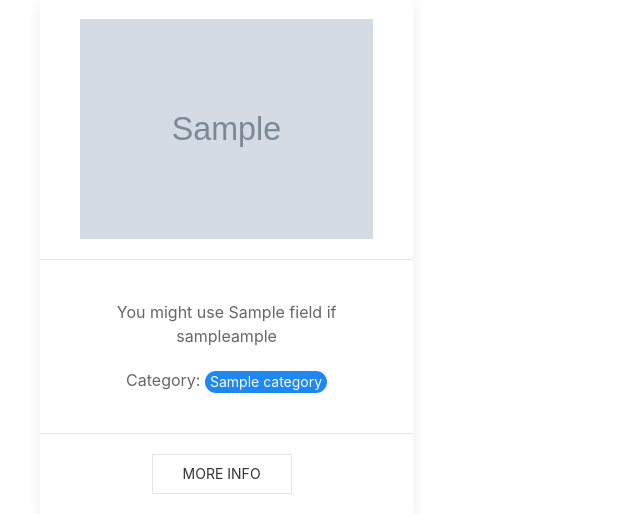
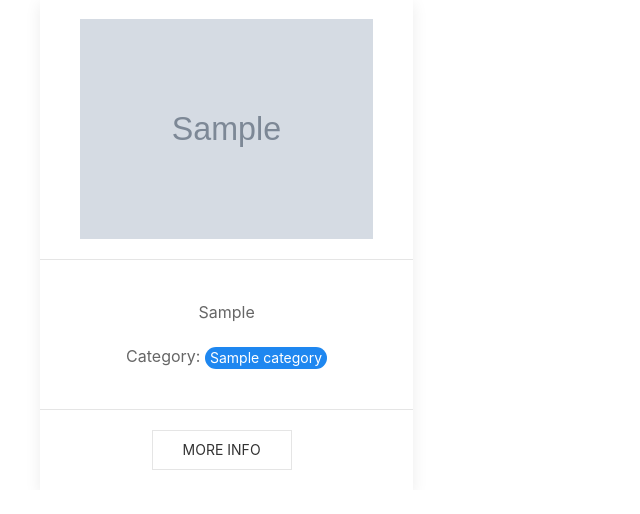
Before and after one commit to sharpchris/teachingtools, a Python web app: template refresh_uf_teaching_tools/templates/template.html in a window 1280 px wide. Shown: the part 367-881 px from the top of the page, without its empty margins (0-640 px from the left). After the commit the page ends 837 px from the top, so only its background shows below. Run offline with Jinja, Linux system fonts and the light colour scheme; the template is opened without the code that fills it: most values are stand-ins (such as "Sample title", 1, 10 or a date in 2020); grey boxes marked "Sample" are stand-in pictures.

Commit message:
Removed hardcoded 'you might use this tool if' starter text

```diff
--- a/refresh_uf_teaching_tools/templates/template.html
+++ b/refresh_uf_teaching_tools/templates/template.html
@@ -23,8 +23,7 @@
 
           <!---Card Body for {{ tool['fields']['Tool Name'] }}-->
           <div class="uk-card-body">
-            {# Bring in the first letter of the "You might use this tool if" statement as lowercase, then the rest of the statement #}
-            <p>You might use {{ tool['fields']['Tool Name'] }} if {{ tool['fields']['You might use this tool if...'][0]|lower }}{{ tool['fields']['You might use this tool if...'][1:] }}</p>
+            <p>{{ tool['fields']['You might use this tool if...']}}</p>
             <span>{% if tool['fields']['Categories']|length <= 1 %}Category: {% else %} Categories: {% endif %}</span>
               {% for category_id in tool['fields']['Categories'] %}
                 <span class="uk-badge">{{ category_list | selectattr('id', 'eq', category_id) | map(attribute='fields') | map(attribute='Category') | list | join() }}</span>
@@ -55,7 +54,7 @@
           <p><a href="{{ tool['fields']['Tool Page'] }}" target="_blank">More Information</a></p>
           <p class="uk-text-lead">Pricing Details</p>
           <p>{{ tool['fields']['Pricing Details'] }}</p>
-          <p class="uk-text-lead">Vendor Links</p>
+          <p class="uk-text-lead">Links</p>
           <ul>
             <li><a href="{{ tool['fields']['Website'] }}" target="_blank">Website</a></li>
             <li><a href="{{ tool['fields']['Support'] }}" target="_blank">Support Resources</a></li>
```
